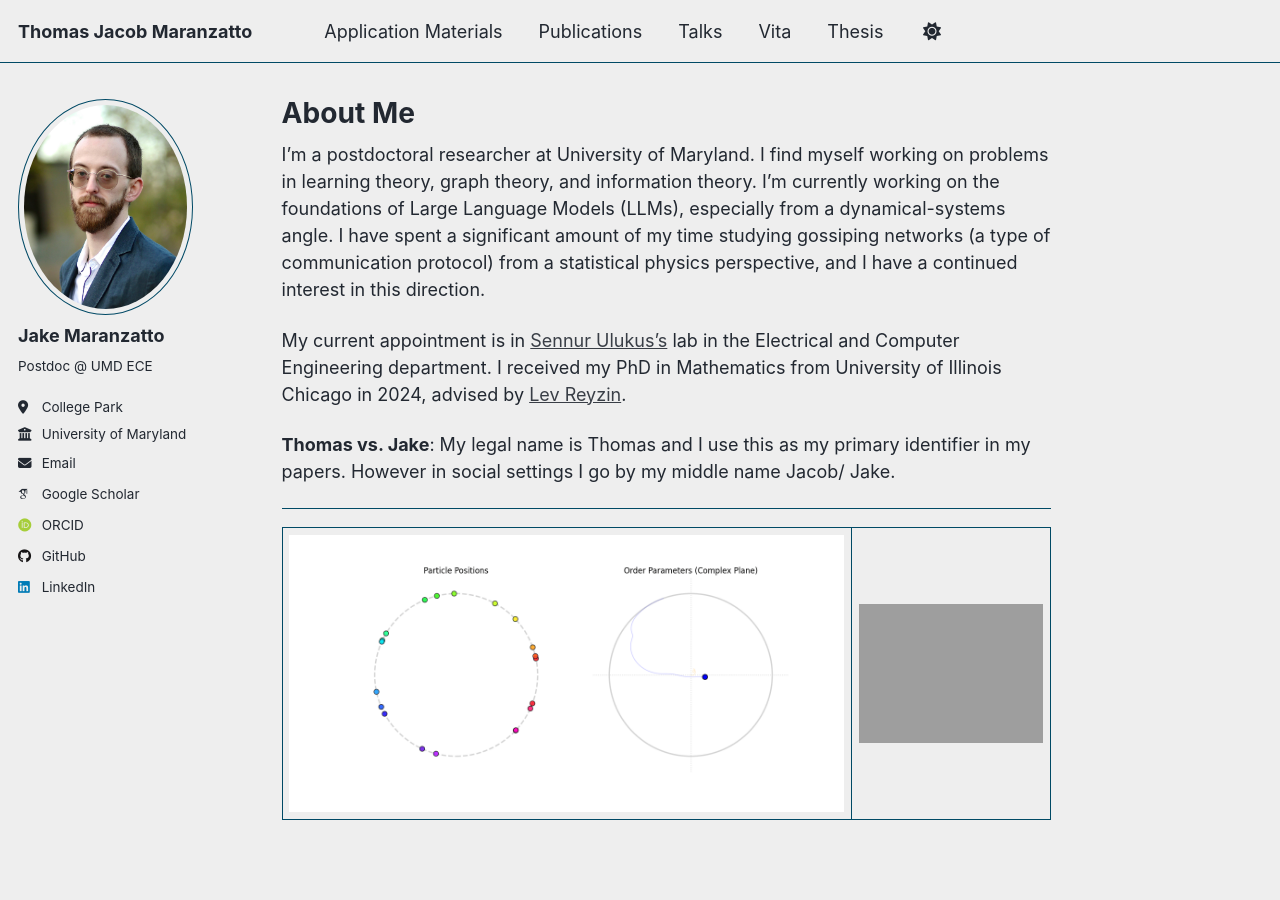
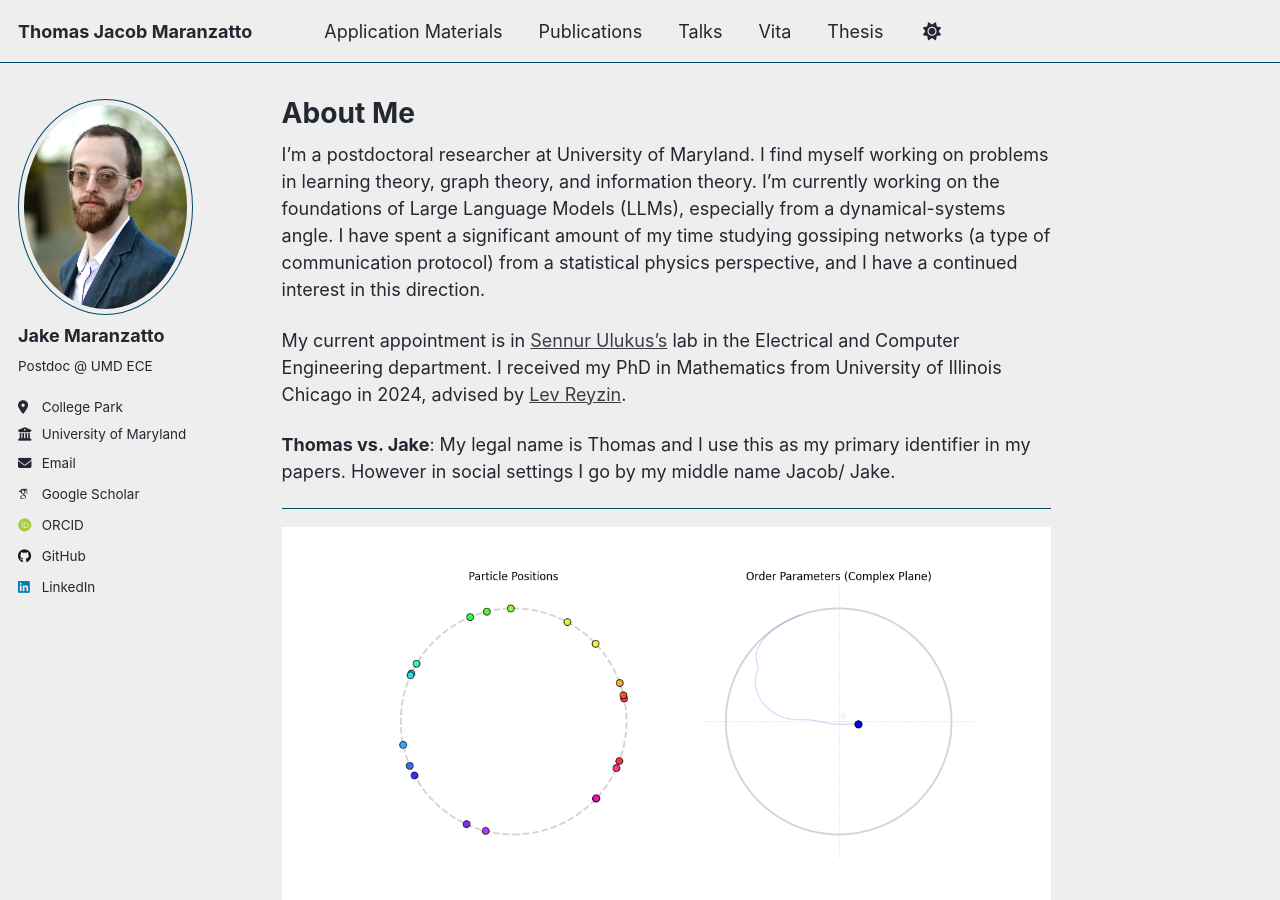
Before and after one commit to TMaranzatto/TMaranzatto.github.io, a Jekyll site: the page built from _pages/about.md, in a window 1280 px wide and 900 px high. Built offline with Jekyll 4.4.1, drawn with Linux system fonts in a browser that asks for light colours; some web fonts are replaced; a script that is not in the unit is left out.

Commit message:
Update about.md

```diff
--- a/_pages/about.md
+++ b/_pages/about.md
@@ -15,4 +15,6 @@ My current appointment is in [Sennur Ulukus's](https://user.eng.umd.edu/~ulukus/
 
 ---
 
-| ![](https://tmaranzatto.github.io/files/converge_1.gif) | ![](https://tmaranzatto.github.io/files/no_converge_1.gif) |
+![](https://tmaranzatto.github.io/files/converge_1.gif)
+
+![](https://tmaranzatto.github.io/files/no_converge_1.gif)
```
